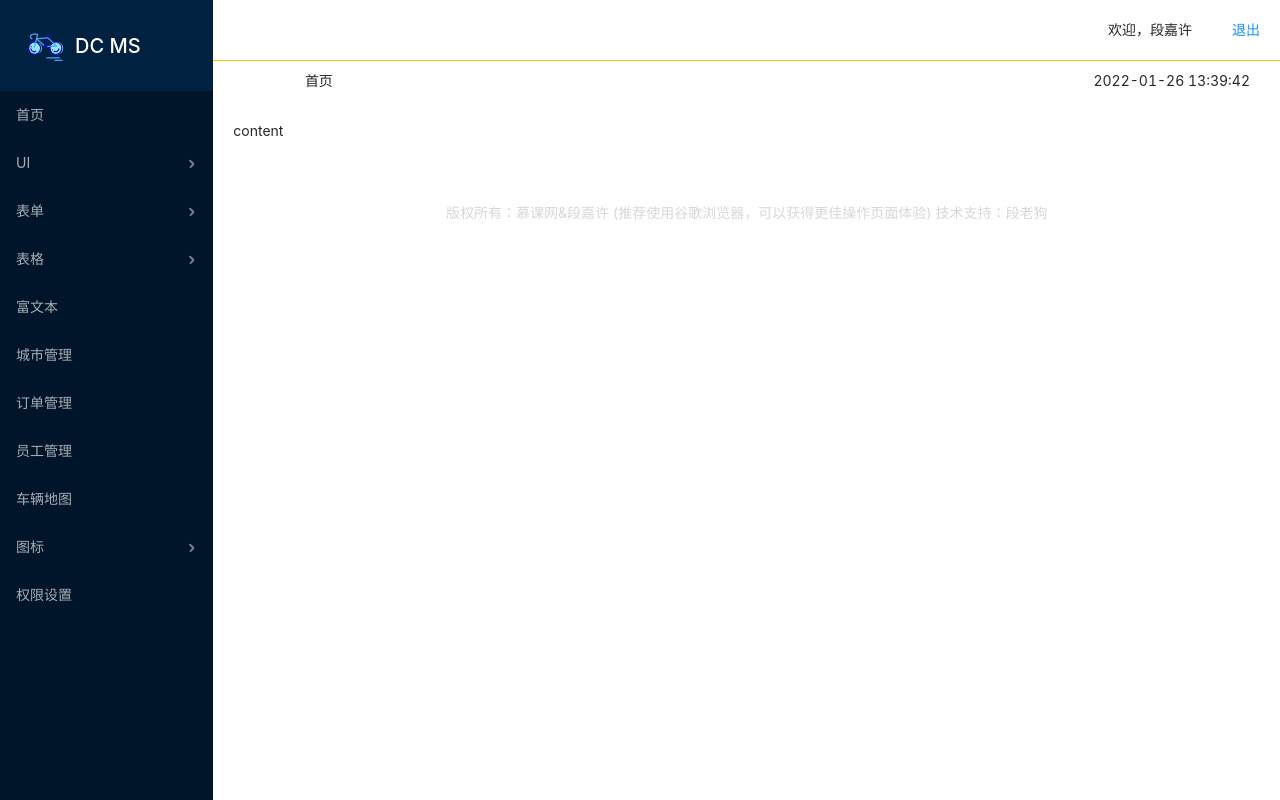
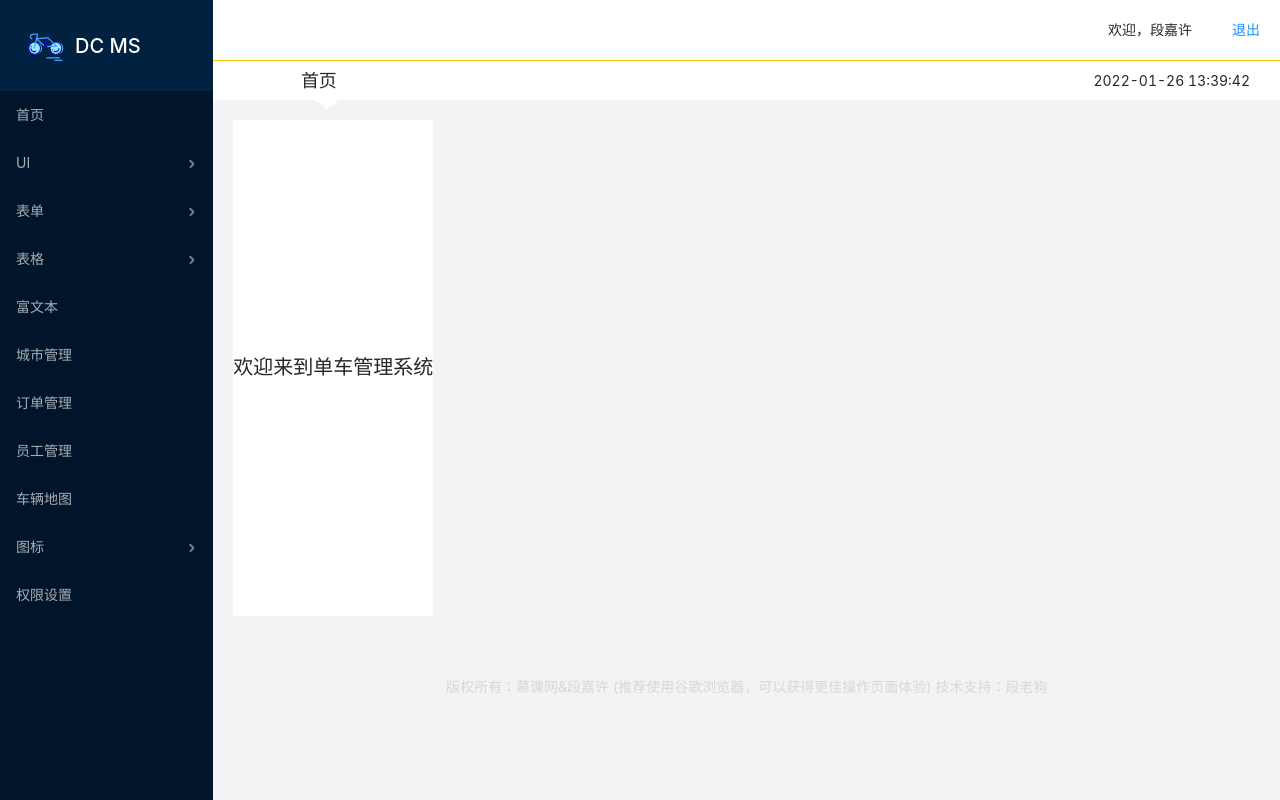
Before and after one commit to lizan1267/danche, a React (Create React App) app: page / in a window 1280 px wide. Built offline with nearby package versions, Linux system fonts and the light colour scheme; no server answers.

Commit message:
feat add Home页+css实现箭头图标3-10

```diff
--- a/src/admin.jsx
+++ b/src/admin.jsx
@@ -4,6 +4,7 @@ import Header from './components/Header';
 import Footer from './components/Footer';
 import NavLeft from './components/NavLeft';
 import './style/common.less';
+import Home from './pages/home';
 
 export default class Admin extends Component {
     render() {
@@ -15,7 +16,7 @@ export default class Admin extends Component {
                 <Col span="20" className='main'>
                     <Header />
                     <Row className='content'>
-                        content
+                        <Home />
                         {/* {this.props.children} 加载子组件*/}
                     </Row>
                     <Footer />
--- a/src/components/Header/index.less
+++ b/src/components/Header/index.less
@@ -1,4 +1,6 @@
+@import '../../style/default.less';
 .header{
+    background-color:@colorM;
     .header-top{
         height:60px;
         line-height: 60px;
@@ -15,6 +17,17 @@
         border-top:1px solid #f9c700;
         .breadcrumb-title{
             text-align: center;
+            font-size:@fontC;
+            &:after{
+                position:absolute;
+                content:'';
+                top:39px;
+                left:82px;
+                border-top:9px solid @colorM;
+                border-left:12px solid transparent;
+                border-right:12px solid transparent;
+
+            }
         }
         .weather{
             text-align: right;
--- a/src/pages/home/index.jsx
+++ b/src/pages/home/index.jsx
@@ -0,0 +1,12 @@
+import React, { Component } from 'react';
+import './index.less';
+
+export default class Home extends Component {
+    render() {
+        return (
+            <div className='home-wrap'>
+                欢迎来到单车管理系统
+            </div>
+        )
+    }
+}
--- a/src/pages/home/index.less
+++ b/src/pages/home/index.less
@@ -0,0 +1,9 @@
+@import './../../style/default.less';
+.home-wrap{
+    background-color: @colorM;
+    height:calc(62vh);
+    display:flex;
+    align-items: center;
+    justify-content: center;
+    font-size:20px;
+}
--- a/src/style/common.less
+++ b/src/style/common.less
@@ -1,11 +1,14 @@
+@import './default.less';
+
 .container{
     .nav-left{
-        background-color: #001529;
-        color:#ffffff;
+        background-color: @colorR;
+        color:@colorM;
         height:calc(100vh);
     }
     .main{
         height:calc(100vh);
+        background-color: @colorL;
     }
     .content{
         position:relative;
```
